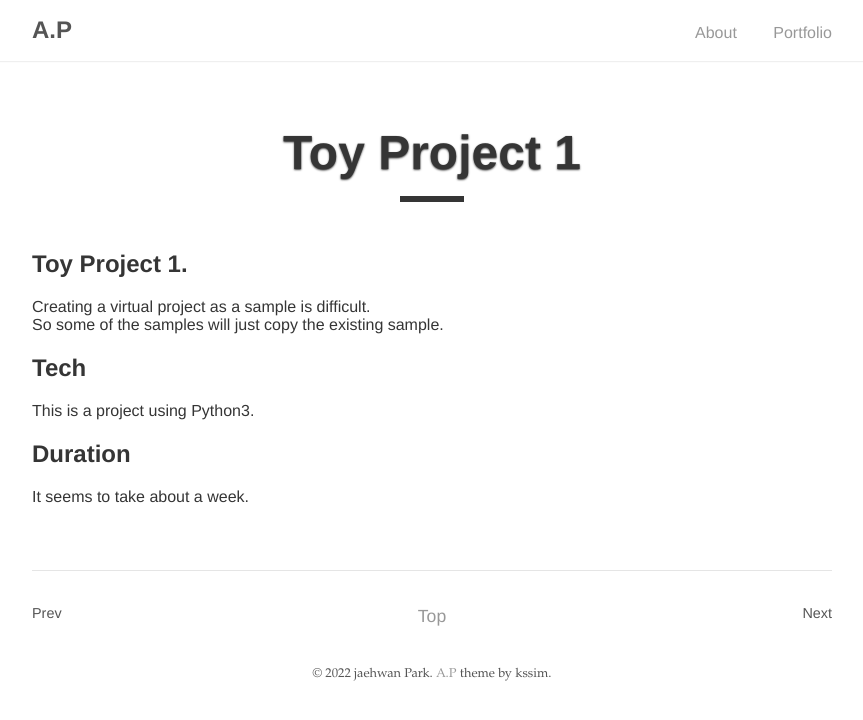
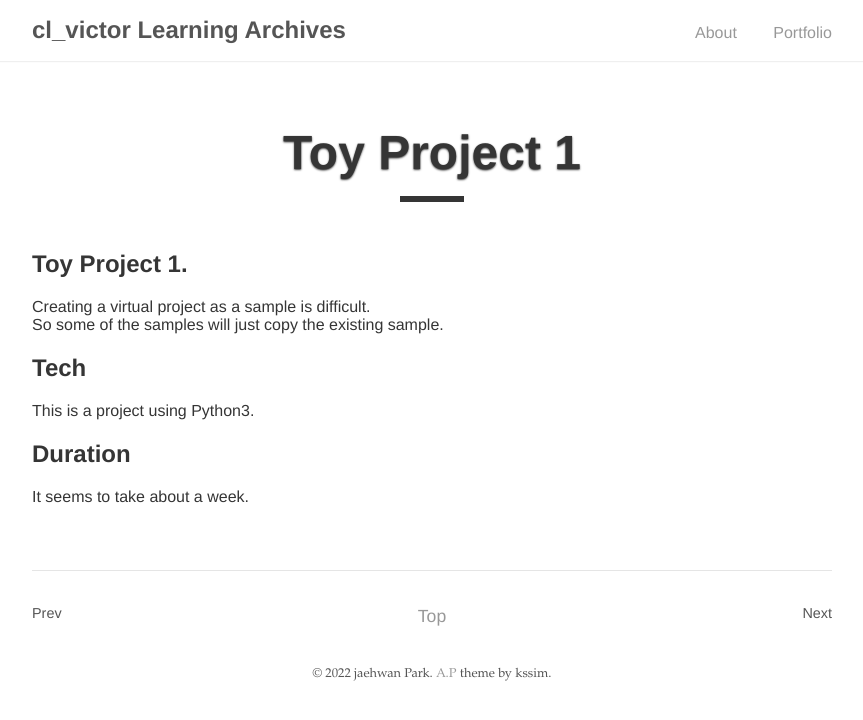
Before and after one commit to probationer070/probationer070.github.io, a Jekyll site: the page built from _posts/2017-08-21-toy-project-1.md, in a window 1280 px wide. Shown: the top 720 px of the page, without its empty margins (208-1071 px from the left). Built offline with Jekyll 4.4.1, drawn with Linux system fonts in a browser that asks for light colours.

```diff
--- a/_config.yml
+++ b/_config.yml
@@ -1,5 +1,5 @@
 # Site settings
-title: A.P
+title: cl_victor Learning Archives
 baseurl: ""
 url: "https://probationer070.github.io"
 google_analytics: # Tracking ID, e.g. "UA-000000-01"
```
